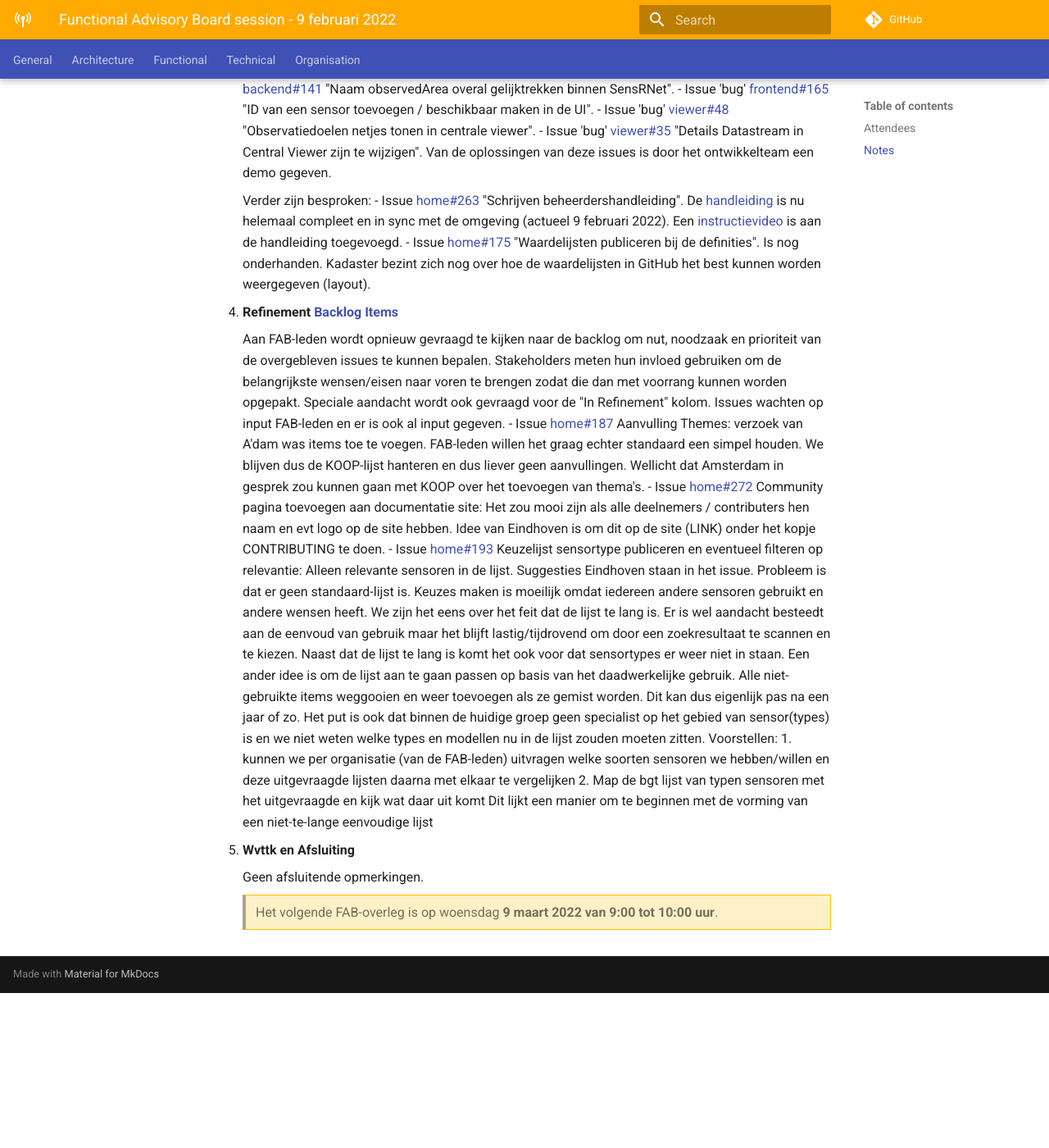
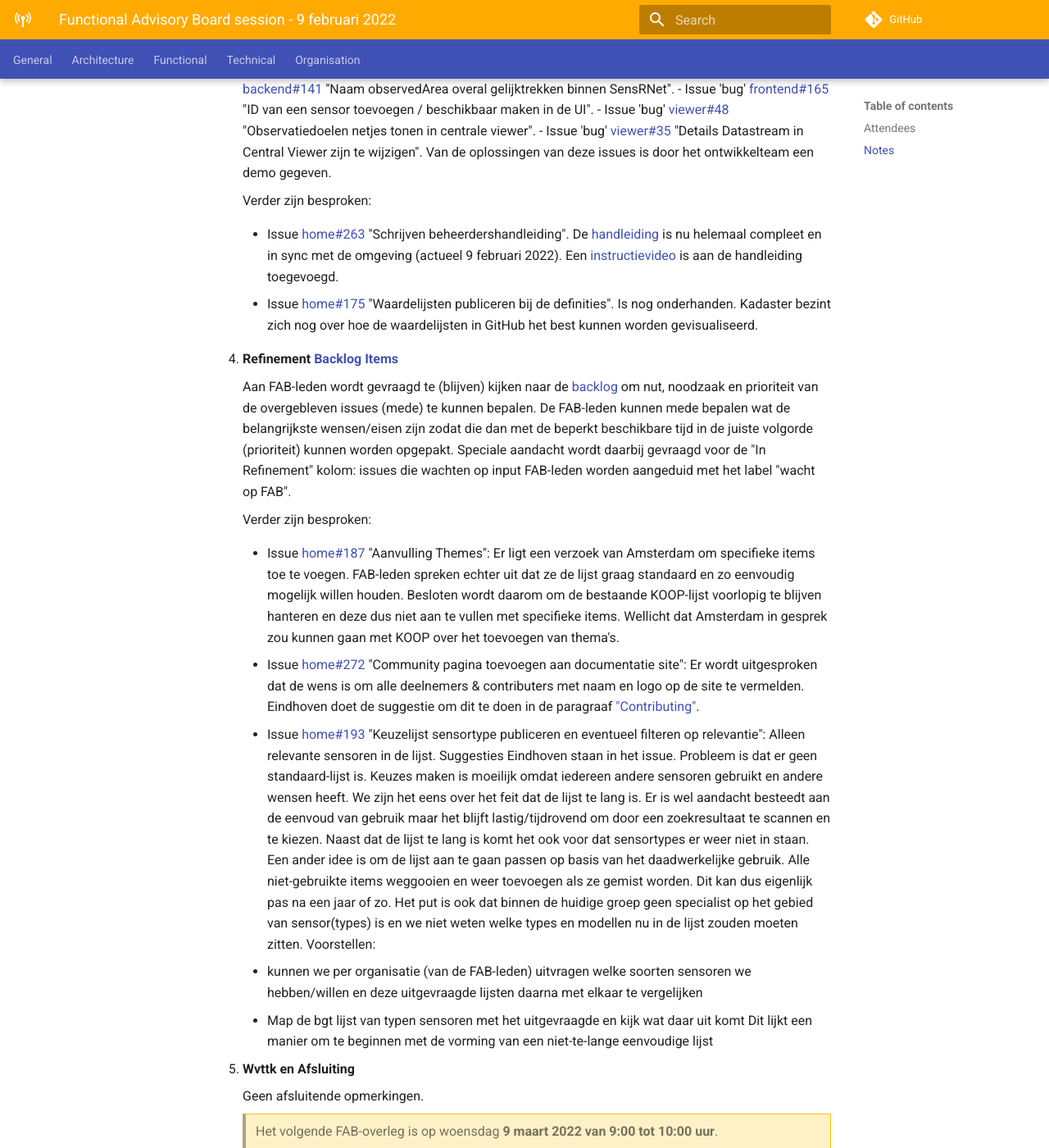
Before and after one commit to kadaster-labs/sensrnet-home, an MkDocs documentation site: the page built from docs/notes/2022-02-09-FAB-notes.md, in a window 1280 px wide and 1400 px high, scrolled down 978 px. Shown: the whole window at 82% size. Built offline with MkDocs 1.6.1 and Material for MkDocs 9.7.7, drawn with Linux system fonts in a browser that asks for light colours; comment, search, counter and statistics services are not loaded; before the commit the page ends 2189 px from its top, so only the background shows below that.

Commit message:
Update 2022-02-09-FAB-notes.md

```diff
--- a/docs/notes/2022-02-09-FAB-notes.md
+++ b/docs/notes/2022-02-09-FAB-notes.md
@@ -43,19 +43,26 @@ Onderwerpen:
      Van de oplossingen van deze issues is door het ontwikkelteam een demo gegeven.
 
      Verder zijn besproken:
+
      - Issue [home#263](https://github.com/kadaster-labs/sensrnet-home/issues/263) "Schrijven beheerdershandleiding".
        De [handleiding](https://kadaster-labs.github.io/sensrnet-home/UserManualNL/) is nu helemaal compleet en in sync met de omgeving (actueel 9 februari 2022). Een [instructievideo](https://youtu.be/CvgTUXexfT4) is aan de handleiding toegevoegd.
+
      - Issue [home#175](https://github.com/kadaster-labs/sensrnet-home/issues/175) "Waardelijsten publiceren bij de definities".
-       Is nog onderhanden. Kadaster bezint zich nog over hoe de waardelijsten in GitHub het best kunnen worden weergegeven (layout).
+       Is nog onderhanden. Kadaster bezint zich nog over hoe de waardelijsten in GitHub het best kunnen worden gevisualiseerd.
 
 4. **Refinement [Backlog Items](https://github.com/orgs/kadaster-labs/projects/1)**
 
-     Aan FAB-leden wordt opnieuw gevraagd te kijken naar de backlog om nut, noodzaak en prioriteit van de overgebleven issues te kunnen bepalen. Stakeholders meten hun invloed gebruiken om de belangrijkste wensen/eisen naar voren te brengen zodat die dan met voorrang kunnen worden opgepakt.
-     Speciale aandacht wordt ook gevraagd voor de "In Refinement" kolom. Issues wachten op input FAB-leden en er is ook al input gegeven.
-     - Issue [home#187](https://github.com/kadaster-labs/sensrnet-home/issues/187) Aanvulling Themes: verzoek van A'dam was items toe te voegen. FAB-leden willen het graag echter standaard een simpel houden. We blijven dus de KOOP-lijst hanteren en dus liever geen aanvullingen. Wellicht dat Amsterdam in gesprek zou kunnen gaan met KOOP over het toevoegen van thema's.
-     - Issue [home#272](https://github.com/kadaster-labs/sensrnet-home/issues/272) Community pagina toevoegen aan documentatie site:
-       Het zou mooi zijn als alle deelnemers / contributers hen naam en evt logo op de site hebben. Idee van Eindhoven is om dit op de site (LINK) onder het kopje CONTRIBUTING te doen.
-     - Issue [home#193](https://github.com/kadaster-labs/sensrnet-home/issues/193) Keuzelijst sensortype publiceren en eventueel filteren op relevantie:
+     Aan FAB-leden wordt gevraagd te (blijven) kijken naar de [backlog]((https://github.com/orgs/kadaster-labs/projects/1)) om nut, noodzaak en prioriteit van de overgebleven issues (mede) te kunnen bepalen. De FAB-leden kunnen mede bepalen wat de belangrijkste wensen/eisen zijn zodat die dan met de beperkt beschikbare tijd in de juiste volgorde (prioriteit) kunnen worden opgepakt. Speciale aandacht wordt daarbij gevraagd voor de "In Refinement" kolom: issues die wachten op input FAB-leden worden aangeduid met het label "wacht op FAB".
+
+     Verder zijn besproken:
+
+     - Issue [home#187](https://github.com/kadaster-labs/sensrnet-home/issues/187) "Aanvulling Themes":
+       Er ligt een verzoek van Amsterdam om specifieke items toe te voegen. FAB-leden spreken echter uit dat ze de lijst graag standaard en zo eenvoudig mogelijk willen houden. Besloten wordt daarom om de bestaande KOOP-lijst voorlopig te blijven hanteren en deze dus niet aan te vullen met specifieke items. Wellicht dat Amsterdam in gesprek zou kunnen gaan met KOOP over het toevoegen van thema's.
+
+     - Issue [home#272](https://github.com/kadaster-labs/sensrnet-home/issues/272) "Community pagina toevoegen aan documentatie site":
+       Er wordt uitgesproken dat de wens is om alle deelnemers & contributers met naam en logo op de site te vermelden. Eindhoven doet de suggestie om dit te doen in de paragraaf ["Contributing"](https://kadaster-labs.github.io/sensrnet-home/#contributing).
+
+     - Issue [home#193](https://github.com/kadaster-labs/sensrnet-home/issues/193) "Keuzelijst sensortype publiceren en eventueel filteren op relevantie":
        Alleen relevante sensoren in de lijst. Suggesties Eindhoven staan in het issue.
        Probleem is dat er geen standaard-lijst is. Keuzes maken is moeilijk omdat iedereen andere sensoren gebruikt en andere wensen heeft. We zijn het eens over het feit dat de lijst te lang is. Er is wel aandacht besteedt aan de eenvoud van gebruik maar het blijft lastig/tijdrovend om door een zoekresultaat te scannen en te kiezen. Naast dat de lijst te lang is komt het ook voor dat sensortypes er weer niet in staan.
        Een ander idee is om de lijst aan te gaan passen op basis van het daadwerkelijke gebruik. Alle niet-gebruikte items weggooien en weer toevoegen als ze gemist worden. Dit kan dus eigenlijk pas na een jaar of zo. Het put is ook dat binnen de huidige groep geen specialist op het gebied van sensor(types) is en we niet weten welke types en modellen nu in de lijst zouden moeten zitten. Voorstellen:
```
